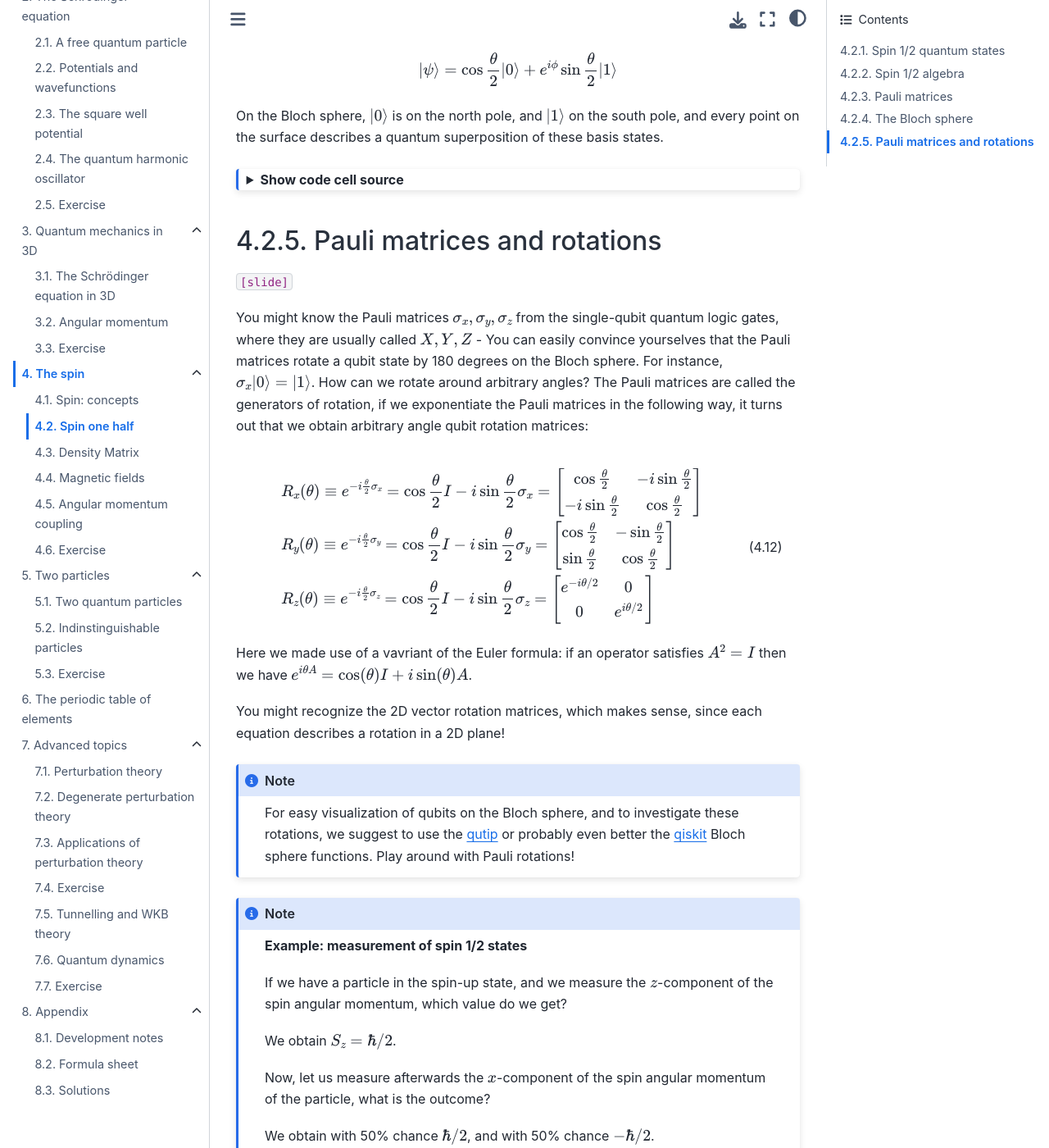
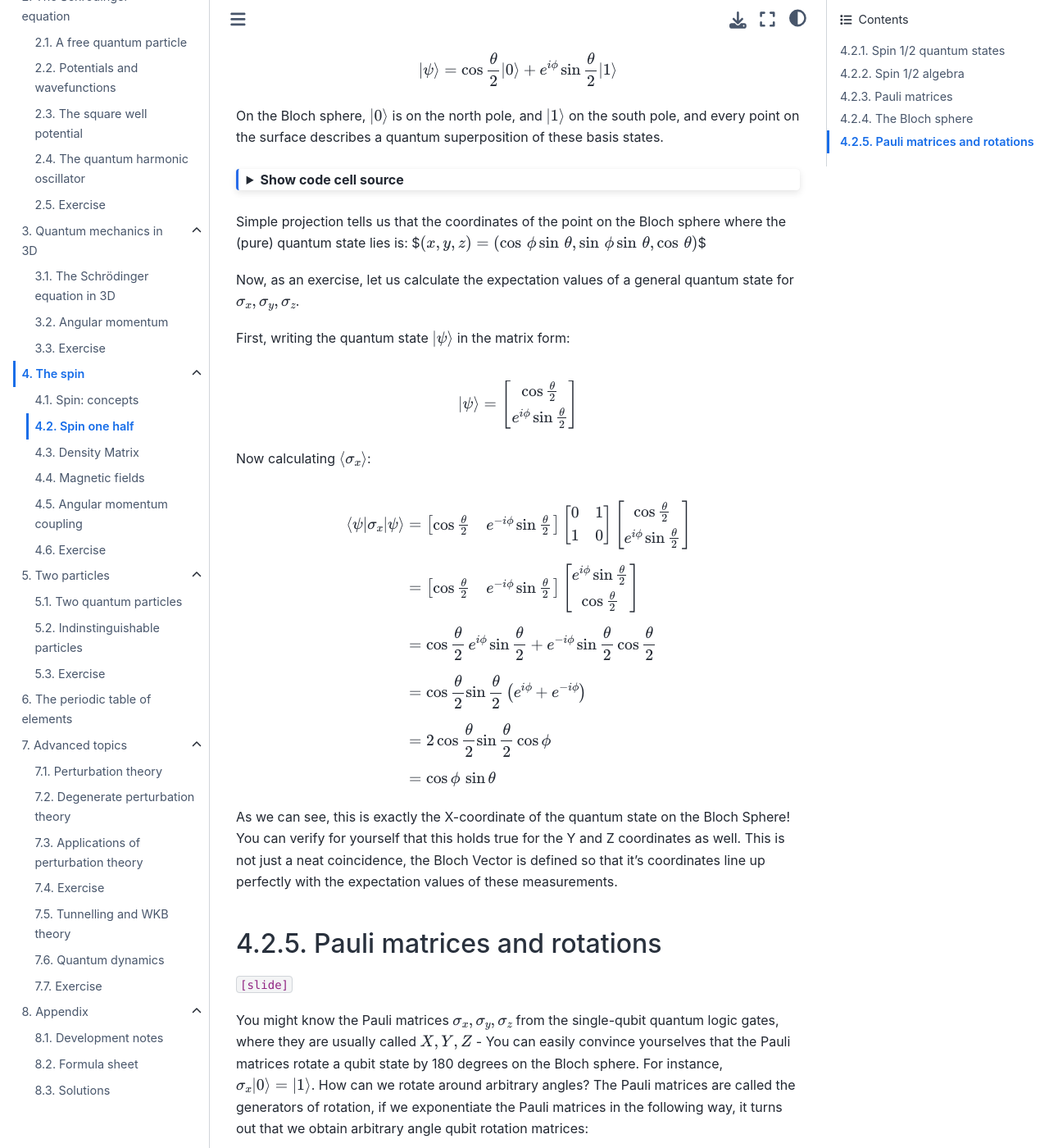
Before and after one commit to wolfgangasdf/iqp-book, a Jupyter Book: the page built from sp-half.md, in a window 1280 px wide and 1400 px high, scrolled down 2808 px. Shown: the whole window at 82% size. Built offline with Jupyter Book 1.0.4 settings and Sphinx 7.4.7 and the Sphinx Book theme 1.1.4, drawn with Linux system fonts in a browser that asks for light colours.

Commit message:
Changes in Chapter 4: Spin (#2)
* density matrix touch ups

* adds EV of spins

* sentence

````diff
--- a/sp-half.md
+++ b/sp-half.md
@@ -172,6 +172,55 @@ glue("sp-bloch-sphere", fig, display=False)
 The qubit Bloch sphere with a particular qubit state, indicated by the so-called Blochvector, and the polar and azimuthal angle is indicated.
 ```
 
+Simple projection tells us that the coordinates of the point on the Bloch sphere where the (pure) quantum state lies is:
+$$
+(x, y, z) = (\cos\,\phi \sin\,\theta, \sin\,\phi \sin\,\theta, \cos\,\theta)
+$$
+
+Now, as an exercise, let us calculate the expectation values of a general quantum state for $\sigma_x, \sigma_y, \sigma_z$.
+
+First, writing the quantum state $\ket{\psi}$ in the matrix form:
+
+$$
+\ket{\psi} = \begin{bmatrix}
+\cos \frac{\theta}{2} \\
+e^{i \phi} \sin \frac{\theta}{2}
+\end{bmatrix}
+$$
+
+Now calculating $\langle \sigma_x \rangle$:
+
+$$
+\begin{aligned}
+\langle\psi|\sigma_x|\psi\rangle
+&=
+\begin{bmatrix}
+\cos \frac{\theta}{2} & e^{-i \phi} \sin \frac{\theta}{2}
+\end{bmatrix}
+\begin{bmatrix}0&1\\1&0\end{bmatrix}
+\begin{bmatrix}
+\cos \frac{\theta}{2} \\
+e^{i \phi} \sin \frac{\theta}{2}
+\end{bmatrix} \\[6pt]
+&=
+\begin{bmatrix}
+\cos \frac{\theta}{2} & e^{-i \phi} \sin \frac{\theta}{2}
+\end{bmatrix}
+\begin{bmatrix}
+e^{i\phi}\sin\frac{\theta}{2} \\
+\cos\frac{\theta}{2}
+\end{bmatrix}
+\\[6pt]
+&=\cos \frac{\theta}{2}\,e^{i\phi}\sin\frac{\theta}{2}
++ e^{-i\phi}\sin\frac{\theta}{2}\,\cos\frac{\theta}{2} \\[6pt]
+&=\cos\frac{\theta}{2}\sin\frac{\theta}{2}\,\big(e^{i\phi}+e^{-i\phi}\big) \\[6pt]
+&=2\cos\frac{\theta}{2}\sin\frac{\theta}{2}\,\cos\phi \\[6pt]
+&=\cos\phi\,\sin\theta
+\end{aligned}
+$$
+
+As we can see, this is exactly the X-coordinate of the quantum state on the Bloch Sphere! You can verify for yourself that this holds true for the Y and Z coordinates as well. This is not just a neat coincidence, the Bloch Vector is defined so that it's coordinates line up perfectly with the expectation values of these measurements.
+
 ## Pauli matrices and rotations
 
 `[slide]`
````
Also changed, not shown: sp-density-matrix.md (+2 -4 lines).
